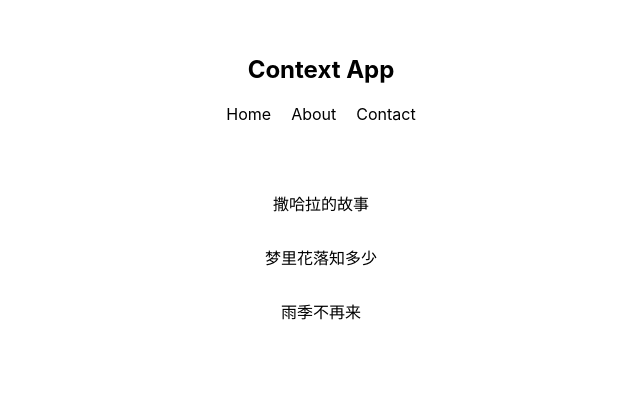
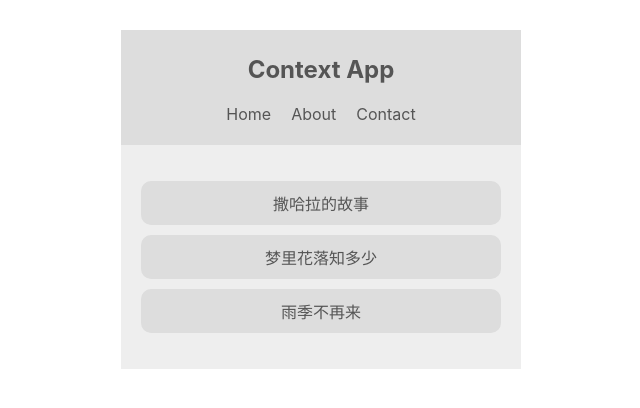
Before and after one commit to ms-online/ms-react-context-hooks, a React (Create React App) app in the folder contextapp/: page / in a window 1280 px wide. Shown: the top 408 px of the page, without its empty margins (319-959 px from the left). Built offline with nearby package versions, Linux system fonts and the light colour scheme.

Commit message:
lesson-4

```diff
--- a/contextapp/src/conponent/BookList.js
+++ b/contextapp/src/conponent/BookList.js
@@ -1,13 +1,17 @@
 import React, { Component } from 'react';
+import { ThemeContext } from '../contexts/ThemeContext'
 
 class BookList extends Component {
+    static contextType = ThemeContext
     render() {
+        const { isLightTheme, light, dark } = this.context;
+        const theme = isLightTheme ? light : dark;
         return (
-            <div className="book-list">
+            <div className="book-list" style={{color:theme.syntax, background:theme.bg}}>
                 <ul>
-                    <li>撒哈拉的故事</li>
-                    <li>梦里花落知多少</li>
-                    <li>雨季不再来</li>
+                    <li style = {{background:theme.ui}}>撒哈拉的故事</li>
+                    <li style = {{background:theme.ui}}>梦里花落知多少</li>
+                    <li style = {{background:theme.ui}}>雨季不再来</li>
                 </ul>
             </div>
          );
--- a/contextapp/src/conponent/Navbar.js
+++ b/contextapp/src/conponent/Navbar.js
@@ -1,9 +1,14 @@
 import React, { Component } from 'react'
+import { ThemeContext } from '../contexts/ThemeContext'
 
 class Navbar extends Component {
+    static contextType = ThemeContext;
     render() {
+        // console.log(this.context);
+        const { isLightTheme, light, dark } = this.context;
+        const theme = isLightTheme ? light: dark;
         return (
-            <nav>
+            <nav style={{ background: theme.ui, color: theme.syntax }}>
                 <h1>Context App</h1>
                 <ul>
                     <li>Home</li>
--- a/contextapp/src/contexts/ThemeContext.js
+++ b/contextapp/src/contexts/ThemeContext.js
@@ -6,7 +6,7 @@
     state = {
         isLightTheme: true,
         light: { bg: '#eee', ui: '#ddd', syntax: '#555' },
-        dark:{bg:'#555', ui:'#333', syntax:'ddd'}
+        dark:{bg:'#555', ui:'#333', syntax:'#ddd'}
      }
     render() {
         return (
```
